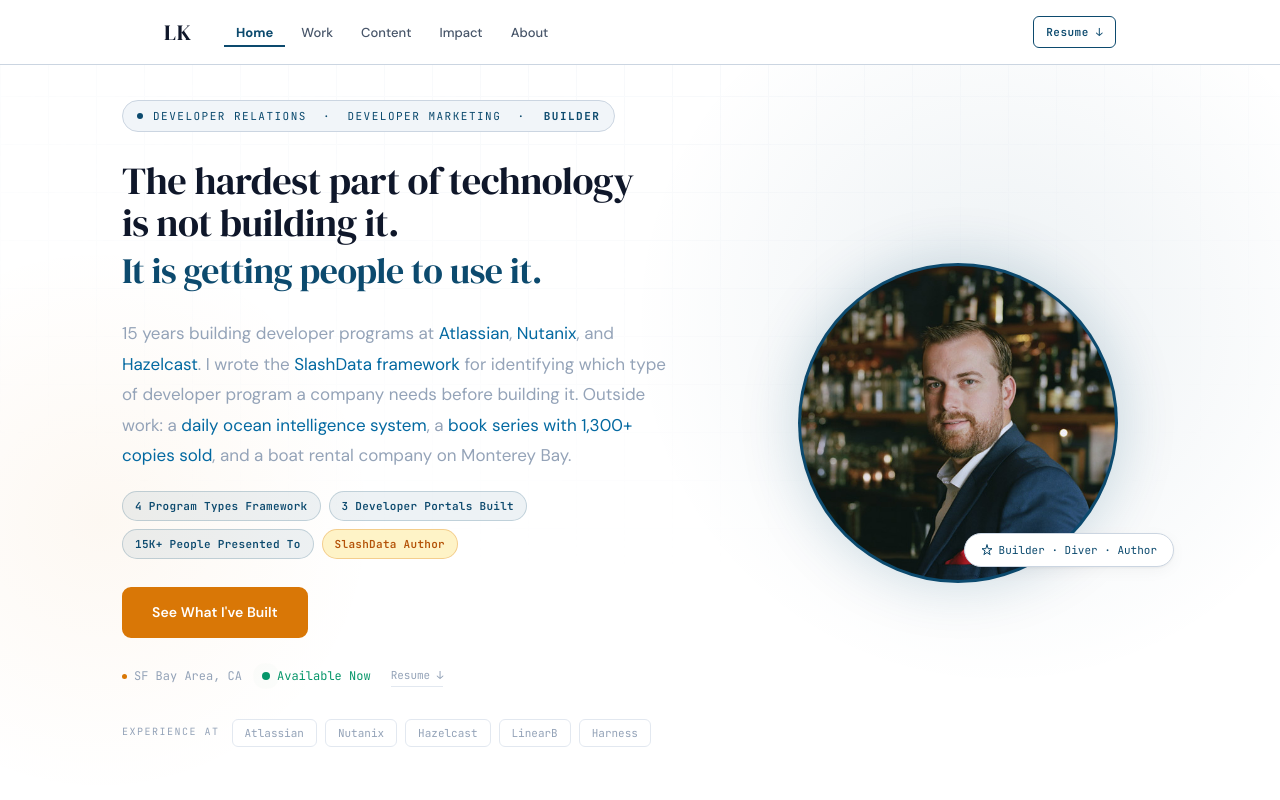
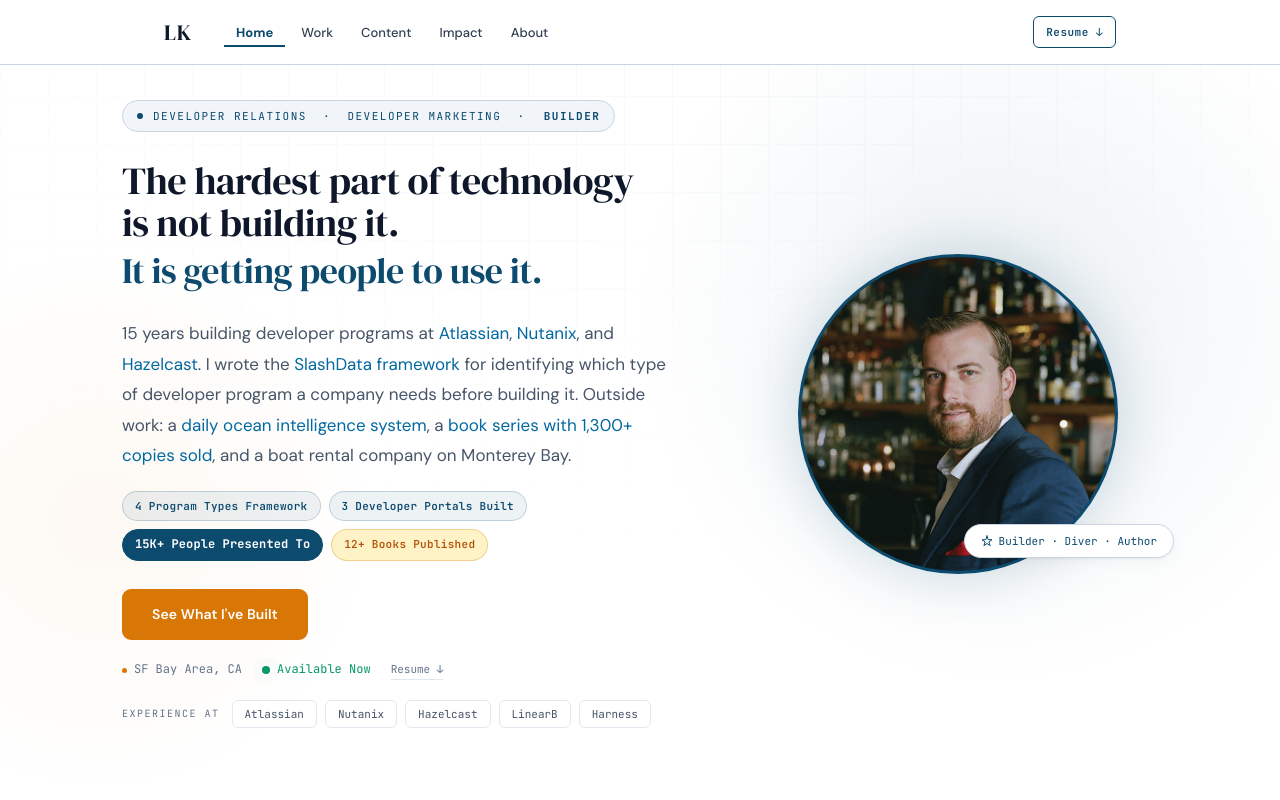
Before and after one commit to lkilpatrick/lkilpatrick_com, a Next.js app: page / in a window 1280 px wide. Shown: the top 800 px of the page. Built offline with nearby package versions, Linux system fonts and the light colour scheme.

Commit message:
fix: 15K chip bold navy, 12+ books chip links Amazon, tighter whitespace, darker text globally

```diff
--- a/app/components/Hero.tsx
+++ b/app/components/Hero.tsx
@@ -57,8 +57,8 @@ export default function Hero() {
             <div className="hero-proof-chips">
               <a href="/impact#four-types" className="hero-chip hero-chip--blue">4 Program Types Framework</a>
               <a href="/work" className="hero-chip hero-chip--blue">3 Developer Portals Built</a>
-              <a href="/content#talks" className="hero-chip hero-chip--blue">15K+ People Presented To</a>
-              <a href="https://a.co/d/eIgJG8o" target="_blank" rel="noopener noreferrer" className="hero-chip hero-chip--amber">SlashData Author</a>
+              <a href="/content#talks" className="hero-chip hero-chip--bold">15K+ People Presented To</a>
+              <a href="https://www.amazon.com/stores/Luke-Kilpatrick/author/B0DNBNF2ZK" target="_blank" rel="noopener noreferrer" className="hero-chip hero-chip--amber">12+ Books Published</a>
             </div>
 
             <div className="hero-ctas">
@@ -282,12 +282,25 @@ export default function Hero() {
           color: #fff;
           border-color: var(--color-accent);
         }
+        .hero-chip--bold {
+          color: #fff;
+          background: #0C4A6E;
+          border: 1px solid #0C4A6E;
+          font-size: 12px;
+          font-weight: 700;
+          letter-spacing: 0.1px;
+        }
+        .hero-chip--bold:hover {
+          background: #082F49;
+          border-color: #082F49;
+          color: #fff;
+        }
 
         .hero-ctas {
           display: flex;
           flex-wrap: wrap;
           gap: 12px;
-          margin-bottom: 28px;
+          margin-bottom: 20px;
           opacity: 0;
           animation: fadeUp 0.6s ease 0.42s forwards;
         }
@@ -360,7 +373,7 @@ export default function Hero() {
           display: flex;
           flex-wrap: wrap;
           gap: 20px;
-          margin-bottom: 32px;
+          margin-bottom: 20px;
           opacity: 0;
           animation: fadeUp 0.6s ease 0.48s forwards;
         }
@@ -398,6 +411,7 @@ export default function Hero() {
           flex-wrap: wrap;
           align-items: center;
           gap: 8px;
+          margin-top: 0;
           opacity: 0;
           animation: fadeUp 0.6s ease 0.56s forwards;
         }
--- a/app/globals.css
+++ b/app/globals.css
@@ -13,8 +13,8 @@
 
   /* ── Neutrals ── */
   --color-text:           #0F172A;
-  --color-text-secondary: #475569;
-  --color-text-muted:     #94A3B8;
+  --color-text-secondary: #334155;
+  --color-text-muted:     #475569;
 
   /* ── Backgrounds ── */
   --color-bg:             #FFFFFF;
@@ -41,8 +41,8 @@
   --border:           #E2E8F0;
   --border-accent:    #D97706;
   --text:             #0F172A;
-  --text-muted:       #94A3B8;
-  --text-dim:         #94A3B8;
+  --text-muted:       #475569;
+  --text-dim:         #64748B;
   --accent:           #D97706;
   --accent-hover:     #B45309;
   --accent-light:     #FEF3C7;
```
